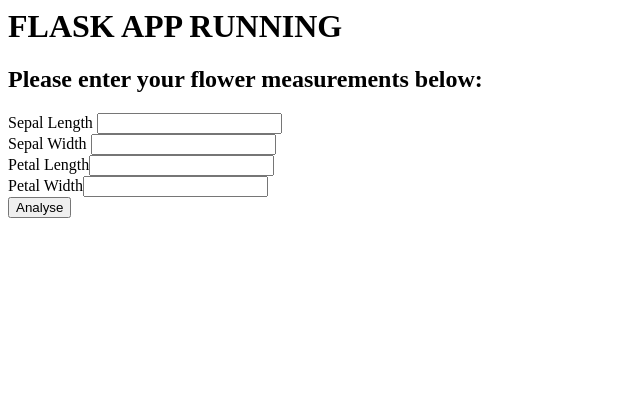
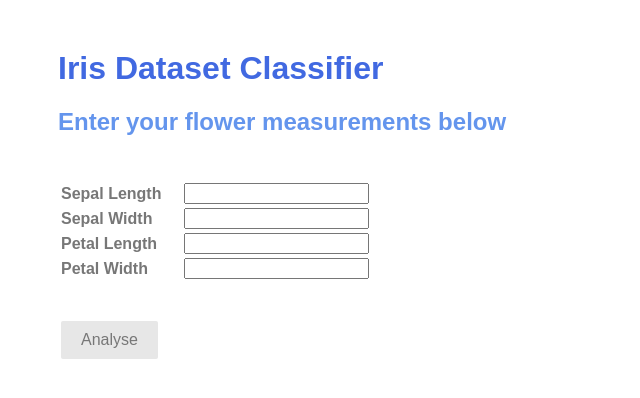
Before and after one commit to Carla-de-Beer/python-projects, a Flask app: page / in a window 1280 px wide. Shown: the top 398 px of the page, without its empty margins (0-640 px from the left). Run offline with Flask 2, Linux system fonts and the light colour scheme; lists and menus that the app fills with data are empty; parts of the project's set-up code (start-up, migrations or seed data) failed here and were passed over.

Commit message:
Add styling to template files

```diff
--- a/flask-projects/keras-model-deployment/web-frontend-iris-flower-dataset-classifier/deployment.py
+++ b/flask-projects/keras-model-deployment/web-frontend-iris-flower-dataset-classifier/deployment.py
@@ -30,7 +30,7 @@
     flower = [[sepal_length, sepal_width, petal_length, petal_width]]
     flower = scaler.transform(flower)
 
-    classes = np.array(['setosa', 'versicolor', 'virginica'])
+    classes = np.array(['Setosa', 'Versicolor', 'Virginica'])
     class_ind = model.predict_classes(flower)
 
     return classes[class_ind][0]
--- /dev/null
+++ b/flask-projects/keras-model-deployment/web-frontend-iris-flower-dataset-classifier/static/css/style.css
@@ -0,0 +1,53 @@
+th {
+    color: #777;
+    font-family: Arial, Helvetica, sans-serif;
+    text-align: left;
+}
+
+.placement {
+    margin-left: 50px;
+    margin-top: 50px;
+}
+
+.main-header {
+    font-family: Arial, Helvetica, sans-serif;
+    color: royalblue;
+}
+
+.sub-header {
+    font-family: Arial, Helvetica, sans-serif;
+    color: cornflowerblue;
+}
+
+.result {
+    font-family: Arial, Helvetica, sans-serif;
+    color: #777;
+}
+
+.result-value {
+    color: cornflowerblue;
+}
+
+.table-style {
+    margin-top: 40px;
+}
+
+.field-box {
+    padding-left: 20px;
+}
+
+.button {
+    font-family: Arial, Helvetica, sans-serif;
+    background-color: #e7e7e7;
+    color: #777;
+    font-size: 16px;
+    border-radius: 2px;
+    padding: 10px 20px 10px 20px;
+    border: none;
+    margin-top: 20px;
+}
+
+.button:hover {
+    background-color: cornflowerblue;
+    color: white;
+}
--- a/flask-projects/keras-model-deployment/web-frontend-iris-flower-dataset-classifier/templates/home.html
+++ b/flask-projects/keras-model-deployment/web-frontend-iris-flower-dataset-classifier/templates/home.html
@@ -1,15 +1,41 @@
-<h1>FLASK APP RUNNING</h1>
-<h2>Please enter your flower measurements below:</h2>
-<form method="POST">
-    {# This hidden_tag is a CSRF security feature. #}
-    {{ form.hidden_tag() }}
-    {{ form.sepal_length.label }} {{ form.sepal_length }}
-    <br>
-    {{ form.sepal_width.label }} {{ form.sepal_width }}
-    <br>
-    {{ form.petal_length.label }}{{ form.petal_length }}
-    <br>
-    {{ form.petal_width.label }}{{ form.petal_width }}
-    <br>
-    {{ form.submit() }}
-</form>
+<!DOCTYPE html>
+<html lang="en">
+<head>
+    <link rel="stylesheet" type="text/css" href="{{ url_for("static",filename="css/style.css") }}">
+</head>
+<div class="placement">
+    <h1 class="main-header">Iris Dataset Classifier</h1>
+    <h2 class="sub-header">Enter your flower measurements below</h2>
+
+    <form method="POST">
+        <table class="table-style">
+            <tr>
+                {# This hidden_tag is a CSRF security feature. #}
+                <th>{{ form.hidden_tag() }}</th>
+            </tr>
+            <tr>
+                <th>{{ form.sepal_length.label }}</th>
+                <th class="field-box">{{ form.sepal_length }}</th>
+            </tr>
+            <tr>
+                <th>{{ form.sepal_width.label }}</th>
+                <th class="field-box">{{ form.sepal_width }}</th>
+            </tr>
+            <tr>
+                <th>{{ form.petal_length.label }}</th>
+                <th class="field-box">{{ form.petal_length }}</th>
+            </tr>
+            <tr>
+                <th>{{ form.petal_width.label }}</th>
+                <th class="field-box">{{ form.petal_width }}</th>
+            </tr>
+            <tr>
+                <th>
+                    <br/>
+                    <button type="submit" class="button">Analyse</button>
+                </th>
+            </tr>
+        </table>
+    </form>
+</div>
+</html>
```
Also changed, not shown: flask-projects/keras-model-deployment/web-frontend-iris-flower-dataset-classifier/templates/prediction.html (+29 -8 lines), flask-projects/keras-model-deployment/web-frontend-iris-flower-dataset-classifier/README.md, flask-projects/keras-model-deployment/web-frontend-iris-flower-dataset-classifier/images/screenShot-01.png (added), flask-projects/keras-model-deployment/web-frontend-iris-flower-dataset-classifier/images/screenShot-02.png (added), flask-projects/keras-model-deployment/web-frontend-iris-flower-dataset-classifier/images/screenShot-03.png (added).
